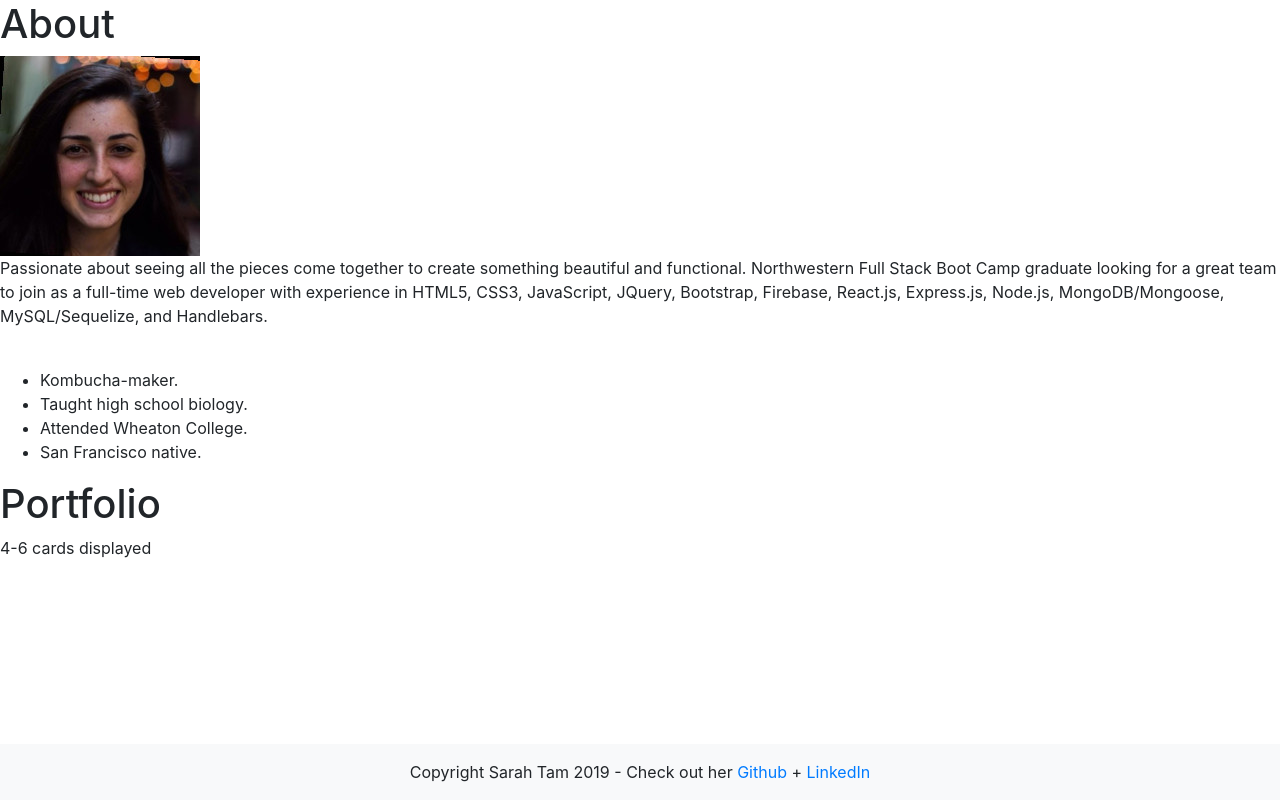
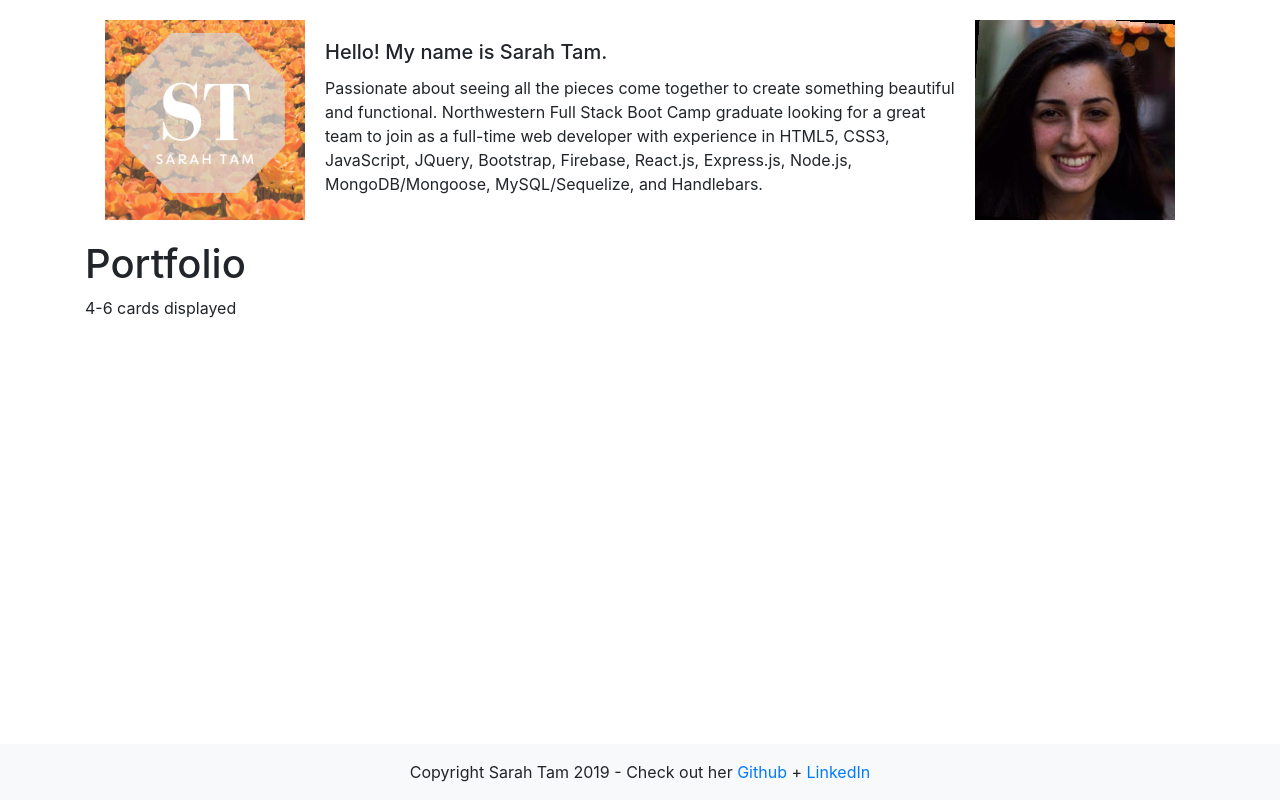
Before and after one commit to sarahtam718/react-portfolio, a React (Create React App) app in the folder portfolio-app/: page / in a window 1280 px wide. Built offline with nearby package versions, Linux system fonts and the light colour scheme.

Commit message:
styling in progress

```diff
--- a/portfolio-app/src/App.js
+++ b/portfolio-app/src/App.js
@@ -1,8 +1,9 @@
 import React, { Component } from "react";
 import "./App.css";
-import About from "./components/about-me.js";
+import About from "./components/about/about.js";
 import Footer from "./components/footer.js";
-import Portfolio from "./components/portfolio-card";
+import Portfolio from "./components/portfolio-card.js";
+// import List from "./components/list.js";
 
 class App extends Component {
   state = {};
@@ -10,7 +11,7 @@ class App extends Component {
   render() {
     console.log("rendered");
     return (
-      <div>
+      <div className="container">
         <About />
         <Portfolio />
         <Footer />
--- a/portfolio-app/src/components/about-me.js
+++ /dev/null
@@ -1,27 +0,0 @@
-import React from "react";
-
-const About = () => (
-  <div>
-    <h1>About</h1>
-    <img src={require("./images/linkedInPic.jpg")} alt="hello" />
-    <p>
-      Passionate about seeing all the pieces come together to create something
-      beautiful and functional. Northwestern Full Stack Boot Camp graduate
-      looking for a great team to join as a full-time web developer with
-      experience in HTML5, CSS3, JavaScript, JQuery, Bootstrap, Firebase,
-      React.js, Express.js, Node.js, MongoDB/Mongoose, MySQL/Sequelize, and
-      Handlebars.
-    </p>
-    <br />
-    <p>
-      <ul>
-        <li>Kombucha-maker.</li>
-        <li>Taught high school biology.</li>
-        <li>Attended Wheaton College.</li>
-        <li>San Francisco native.</li>
-      </ul>
-    </p>
-  </div>
-);
-
-export default About;
--- /dev/null
+++ b/portfolio-app/src/components/about/About.css
@@ -0,0 +1,4 @@
+/* .image {
+  width: 200px !important;
+  height: 200px !important;
+} */
--- /dev/null
+++ b/portfolio-app/src/components/about/about.js
@@ -0,0 +1,30 @@
+import React from "react";
+// import "./About.css";
+
+const About = () => (
+  <div className="about-container card-body d-sm-flex flex-row justify-content-center">
+    <img
+      style={{ width: 200, height: 200 }}
+      src={require("./St.png")}
+      alt="logo"
+    />
+    <div className="card-body">
+      <h5 className="card-title">Hello! My name is Sarah Tam.</h5>
+      <p className="card-text">
+        Passionate about seeing all the pieces come together to create something
+        beautiful and functional. Northwestern Full Stack Boot Camp graduate
+        looking for a great team to join as a full-time web developer with
+        experience in HTML5, CSS3, JavaScript, JQuery, Bootstrap, Firebase,
+        React.js, Express.js, Node.js, MongoDB/Mongoose, MySQL/Sequelize, and
+        Handlebars.
+      </p>
+    </div>
+    <img
+      style={{ width: 200, height: 200 }}
+      src={require("./linkedInPic.jpg")}
+      alt="profilepicture"
+    />
+  </div>
+);
+
+export default About;
--- /dev/null
+++ b/portfolio-app/src/components/list.js
@@ -0,0 +1,15 @@
+import React from "react";
+
+const List = () => (
+  <div className="card-body">
+    <h1>Highlights</h1>
+    <ul>
+      <li>Kombucha-maker.</li>
+      <li>Taught high school biology.</li>
+      <li>Attended Wheaton College.</li>
+      <li>San Francisco native.</li>
+    </ul>
+  </div>
+);
+
+export default List;
```
Also changed, not shown: portfolio-app/src/components/about/St.png (added), portfolio-app/src/components/about/linkedInPic.jpg (renamed from portfolio-app/src/components/images/linkedInPic.jpg).
